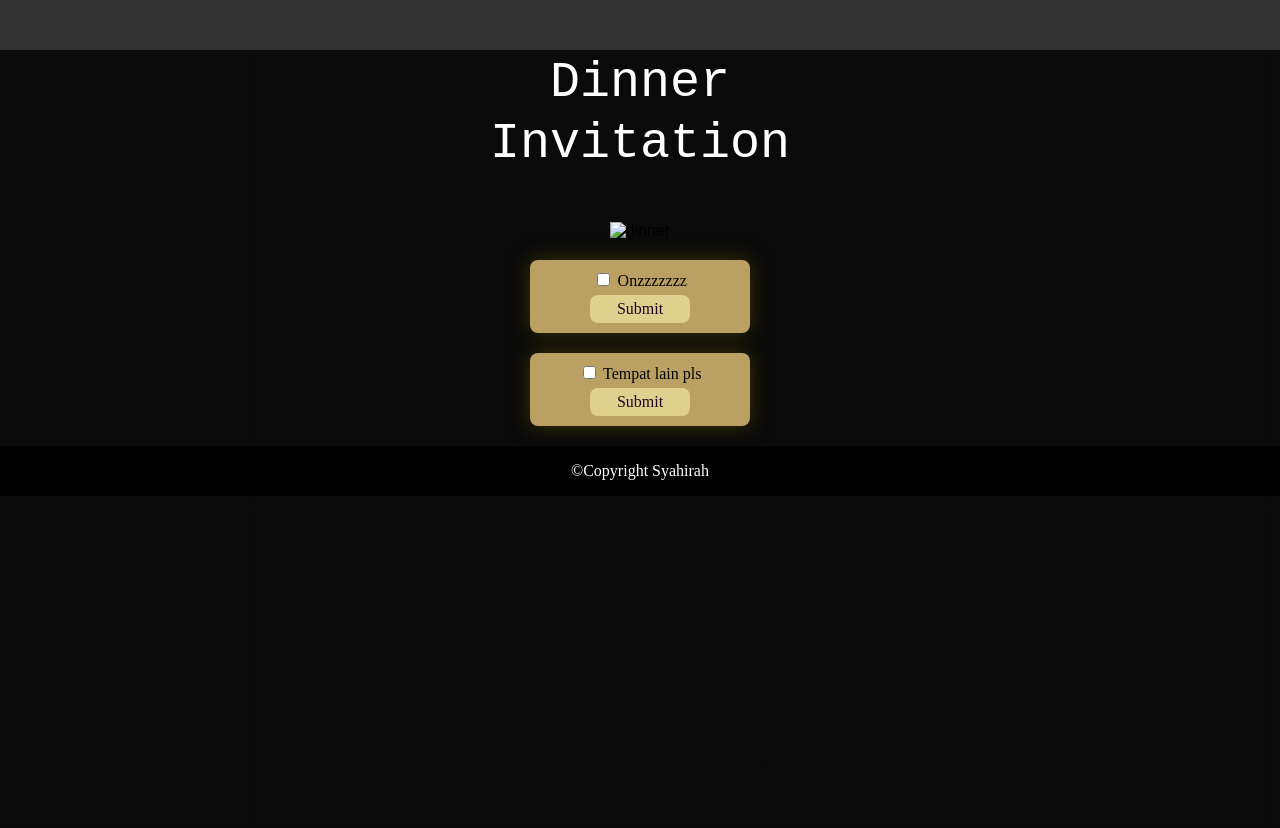
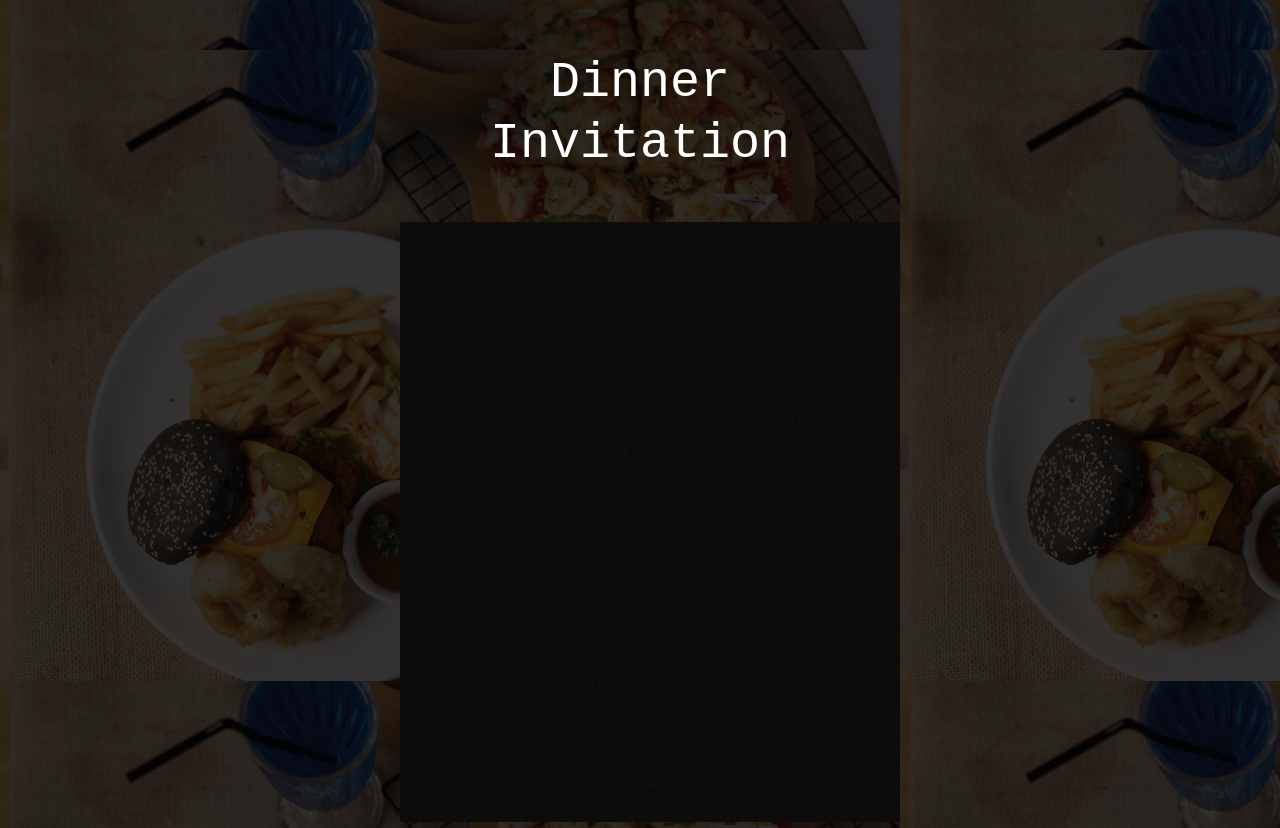
Before and after one commit to syahirah0802/makanmakan, a plain HTML site: page index.html in a window 1280 px wide. Shown: the top 828 px of the page. Drawn offline with Linux system fonts and the light colour scheme.

Commit message:
index.html

```diff
--- a/index.html
+++ b/index.html
@@ -15,7 +15,7 @@
       width: 100%;
       margin: 0;
       font-family: Arial, Helvetica, sans-serif;
-      background: linear-gradient(rgba(0, 0, 0, 0.8),rgba(0, 0, 0, 0.8)), url("try/sp.jpg");
+      background: linear-gradient(rgba(0, 0, 0, 0.8),rgba(0, 0, 0, 0.8)), url("sp.jpg");
     }
     @media (max-width: 640px) {
 }
@@ -86,7 +86,7 @@ p.ex1 {
             <div class="card" style="width: 30rem;">
                 <div class="card-body">
                   <p class="ex1"><font style="font-family:'Courier New'" color="white"> Dinner Invitation </font></p>
-                  <img src="try/1212.gif" alt="dinner" width="500" height="600">
+                  <img src="1212.gif" alt="dinner" width="500" height="600">
         </center>
         </section>
         <section>
```
